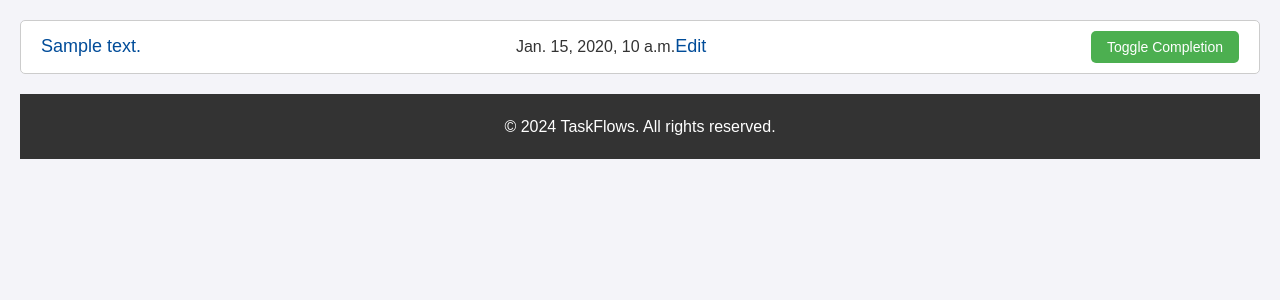
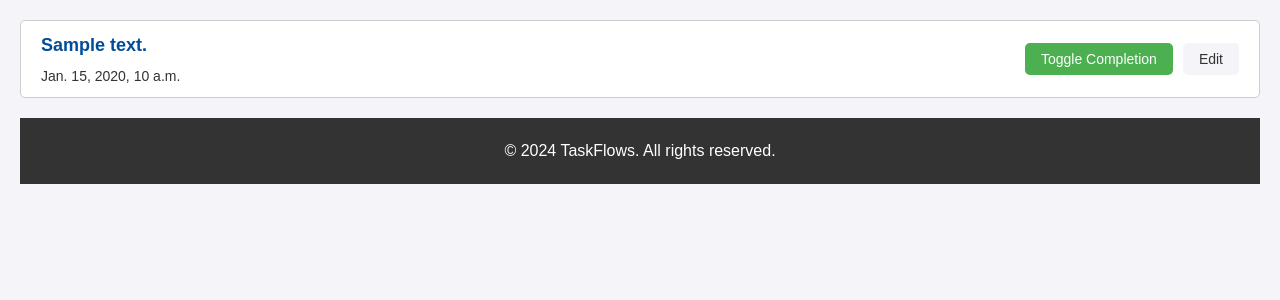
Before and after one commit to SamuelAirs/FinalProjectSamuelAyers, a Django app: page /reminders/complete/ in a window 1280 px wide. Shown: the part 245-545 px from the top of the page. Run offline with Django 5.2, Linux system fonts and the light colour scheme; a user stored in the database is signed in; tables that the repository leaves empty hold one stand-in row (values such as "Sample post").

Commit message:
changed the way forms are edited and created so there are extra fields for who created it and when (system generated) adjusted look of home page

```diff
--- a/taskFlows/reminders/forms.py
+++ b/taskFlows/reminders/forms.py
@@ -4,9 +4,8 @@ from .models import reminderBase
 class reminderForm(forms.ModelForm):
     class Meta:
         model = reminderBase
-        fields = ['reminderDescription', 'reminderCreationTime', 'reminderDetails', 'reminderDueDateStart', 'reminderDueDateEnd', 'reminderImportance', 'reminderCompletion']
+        fields = ['reminderDescription', 'reminderDetails', 'reminderDueDateStart', 'reminderDueDateEnd', 'reminderImportance']
         widgets = {
-            'reminderCreationTime': forms.DateTimeInput(attrs={'type': 'datetime-local'}),
             'reminderDueDateStart': forms.DateTimeInput(attrs={'type': 'datetime-local'}),
             'reminderDueDateEnd': forms.DateTimeInput(attrs={'type': 'datetime-local'}),
         }
--- a/taskFlows/reminders/models.py
+++ b/taskFlows/reminders/models.py
@@ -1,9 +1,11 @@
 from django.db import models
 from django.utils import timezone
+from django.contrib.auth.models import User  # Import the User model
 
 class reminderBase(models.Model):
+    user = models.ForeignKey(User, on_delete=models.CASCADE, verbose_name="Creator")  # Add a foreign key to User
     reminderDescription = models.CharField(max_length=250)
-    reminderCreationTime = models.DateTimeField("date published")
+    reminderCreationTime = models.DateTimeField("date published", auto_now_add=True)  # Automatically set the time when object is created
     reminderDetails = models.TextField(max_length=1000, default='')
     reminderDueDateStart = models.DateTimeField(null=True, blank=True)
     reminderDueDateEnd = models.DateTimeField(null=True, blank=True)
--- a/taskFlows/reminders/static/reminders/style.css
+++ b/taskFlows/reminders/static/reminders/style.css
@@ -166,16 +166,58 @@ article section p {
     padding: 10px 20px;
     margin-bottom: 10px;
     display: flex;
+    justify-content: space-between;
     align-items: center;
-    justify-content: space-between;
 }
 
-.reminder-list li a {
+.reminder-info {
+    flex-grow: 1;
+}
+
+.reminder-title {
     color: #004c99;
     text-decoration: none;
     font-size: 18px;
-    flex-grow: 1;
+    font-weight: bold;
 }
+
+.reminder-date {
+    margin-top: 5px;
+    font-size: 14px;
+}
+
+.reminder-actions {
+    display: flex;
+    align-items: center;
+}
+
+.edit-btn, .complete-btn {
+    margin-left: 10px;
+    padding: 8px 16px;
+    font-size: 14px;
+    cursor: pointer;
+    border: none;
+    border-radius: 5px;
+}
+
+.edit-btn {
+    background-color: #f4f4f9;
+    color: #333;
+}
+
+.complete-btn {
+    background-color: #4CAF50;
+    color: white;
+}
+
+.form-inline {
+    display: inline;
+}
+
+button:hover {
+    opacity: 0.8;
+}
+
 
 button {
     padding: 8px 16px;
--- a/taskFlows/reminders/templates/reminders/detail.html
+++ b/taskFlows/reminders/templates/reminders/detail.html
@@ -4,12 +4,16 @@
 {% if user.is_authenticated %}
 <article>
     <h1>{{ reminder.reminderDescription }}</h1>
+    <p><strong>Created by:</strong> {{ reminder.user.username }}</p>
     <p><strong>Details:</strong> {{ reminder.reminderDetails }}</p>
     <section>
         <h2>Dates</h2>
+        <p><strong>Creation Time:</strong> {{ reminder.reminderCreationTime|date:"F d, Y H:i" }}</p>
         <p><strong>Start:</strong> {{ reminder.reminderDueDateStart|date:"F d, Y H:i" }}</p>
         <p><strong>End:</strong> {{ reminder.reminderDueDateEnd|date:"F d, Y H:i" }}</p>
     </section>
+    <p><strong>Importance:</strong> {{ reminder.get_reminderImportance_display }}</p>
+    <p><strong>Status:</strong> {{ reminder.reminderCompletion|yesno:"Completed,Not Completed" }}</p>
 </article>
 
 {% else %}
--- a/taskFlows/reminders/templates/reminders/index.html
+++ b/taskFlows/reminders/templates/reminders/index.html
@@ -7,13 +7,19 @@
         <ul>
         {% for reminder in latestReminderList %}
             <li>
-                <a href="{% url 'reminders:detail' reminder.id %}">{{ reminder.reminderDescription }}</a>
-                <p>{{ reminder.reminderDueDateEnd }}</p>
-                <a href="{% url 'reminders:editReminder' reminder.id %}">Edit</a>
-                <form action="{% url 'reminders:toggleCompletion' reminder.id %}" method="post">
-                    {% csrf_token %}
-                    <button type="submit" class="complete-btn">Toggle Completion</button>
-                </form>
+                <div class="reminder-info">
+                    <a href="{% url 'reminders:detail' reminder.id %}" class="reminder-title">{{ reminder.reminderDescription }}</a>
+                    <p class="reminder-date">{{ reminder.reminderDueDateEnd }}</p>
+                </div>
+                <div class="reminder-actions">
+                    <form action="{% url 'reminders:toggleCompletion' reminder.id %}" method="post" class="form-inline">
+                        {% csrf_token %}
+                        <button type="submit" class="complete-btn">Toggle Completion</button>
+                    </form>
+                    <form action="{% url 'reminders:editReminder' reminder.id %}" method="get" class="form-inline">
+                        <button type="submit" class="edit-btn">Edit</button>
+                    </form>
+                </div>
             </li>
         {% endfor %}
         </ul>
--- a/taskFlows/reminders/views.py
+++ b/taskFlows/reminders/views.py
@@ -41,7 +41,9 @@ def createReminder(request):
     if request.method == 'POST':
         form = reminderForm(request.POST)
         if form.is_valid():
-            form.save()
+            new_reminder = form.save(commit=False)
+            new_reminder.user = request.user  # Set the user to the current user
+            new_reminder.save()
             return redirect('reminders:index')
     else:
         form = reminderForm()
```
Also changed, not shown: taskFlows/reminders/migrations/0001_initial.py (deleted), taskFlows/reminders/migrations/0002_reminderbase_remindercompletion_and_more.py (deleted), taskFlows/reminders/migrations/__init__.py (deleted).
